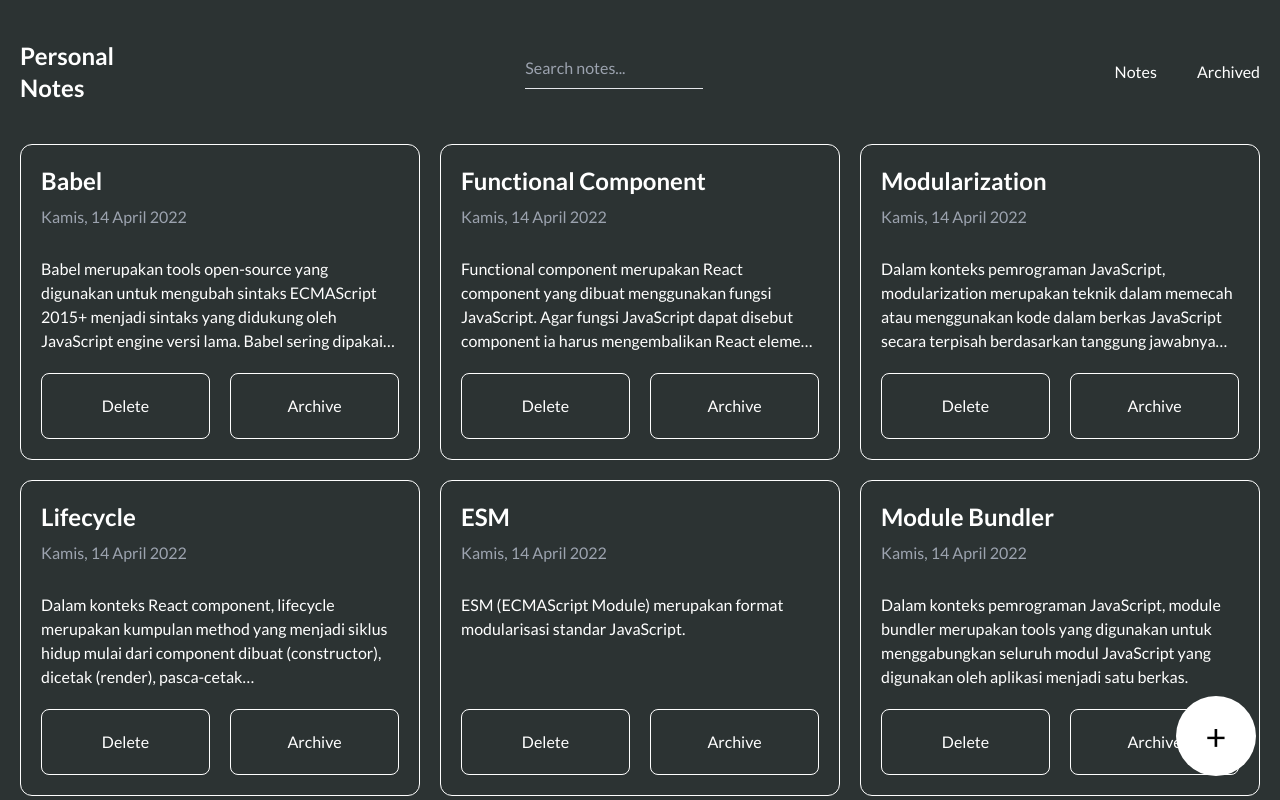
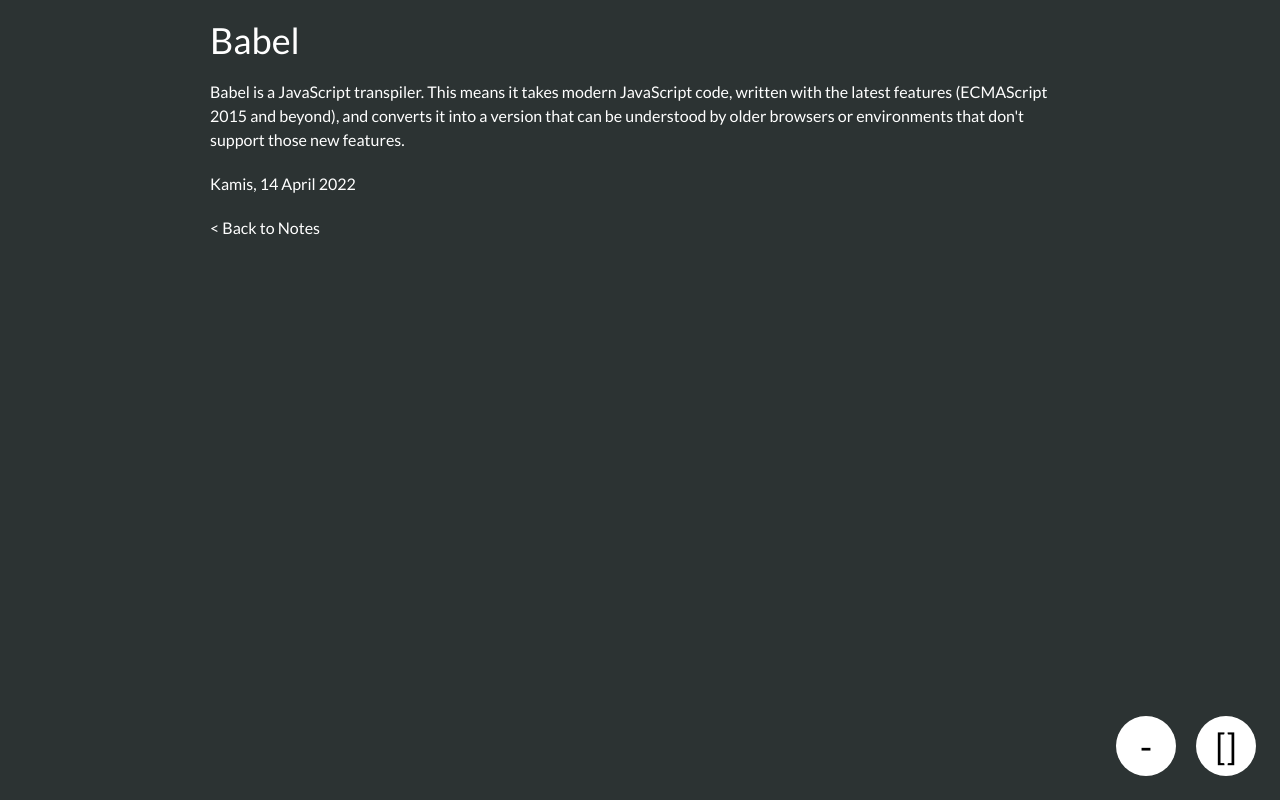
Before and after one commit to iqbalzayn01/personal-notes, a React (Vite) app: page /notes/1 in a window 1280 px wide. Built offline with nearby package versions, Linux system fonts and the light colour scheme.

Commit message:
update note detail, form input, & button

```diff
--- a/src/components/Header/index.jsx
+++ b/src/components/Header/index.jsx
@@ -10,12 +10,17 @@
 
   return (
     <header className="container-base px-5 py-10">
-      <div className="flex items-center justify-between">
+      <div className="flex items-start justify-between">
         <h1 className="font-bold text-2xl text-white">
           Personal <br /> Notes
         </h1>
-        <SearchBar placeholder="Search notes..." updateSearch={updateSearch} />
-        <Navbar />
+        <div className="grid md:grid-cols-2 gap-2 md:gap-1">
+          <Navbar />
+          <SearchBar
+            placeholder="Search notes..."
+            updateSearch={updateSearch}
+          />
+        </div>
       </div>
     </header>
   );
--- a/src/components/Header/navbar.jsx
+++ b/src/components/Header/navbar.jsx
@@ -2,7 +2,7 @@
 
 export default function Navbar() {
   return (
-    <ul className="flex justify-end gap-10">
+    <ul className="flex items-center gap-10">
       <li>
         <Link to="/" className="text-white hover:underline">
           Notes
--- a/src/pages/formInputNotes/index.jsx
+++ b/src/pages/formInputNotes/index.jsx
@@ -1,6 +1,8 @@
 import { useState, useRef } from "react";
 import { useNavigate, Link } from "react-router-dom";
 import PropTypes from "prop-types";
+
+import CButton from "../../components/CButton";
 
 export default function FormInputNotes({ addNote }) {
   const [newNoteTitle, setNewNoteTitle] = useState("");
@@ -29,7 +31,7 @@
   };
 
   return (
-    <section className="container-base p-5">
+    <section className="container-base max-w-[900px] p-5">
       <form
         onSubmit={handleSubmit}
         className="flex h-screen flex-col justify-center gap-5"
@@ -52,16 +54,16 @@
         <div
           ref={newNoteBodyRef}
           id="note"
-          className="bg-transparent min-h-[150px] font-semibold text-xl text-white border border-white outline-none p-2 rounded-xl"
+          className="bg-transparent h-auto font-semibold text-xl text-white border border-white outline-none p-5 rounded-xl"
           contentEditable
           data-placeholder="Add your note . . ."
         />
-        <input
+        <CButton
           type="submit"
-          value="Submit"
-          name="Submit"
-          className="bg-transparent hover:bg-white text-white hover:text-black border border-white rounded-lg px-6 py-5 cursor-pointer"
-        />
+          className="fixed right-6 bottom-6 w-[60px] h-[60px] text-4xl bg-white rounded-full p-1 cursor-pointer"
+        >
+          ✓
+        </CButton>
         <Link to="/" className="text-white hover:underline">
           {`< Back to Notes`}
         </Link>
--- a/src/pages/noteDetail/index.jsx
+++ b/src/pages/noteDetail/index.jsx
@@ -1,6 +1,8 @@
 import PropTypes from "prop-types";
+import parser from "html-react-parser";
 import { useState, useEffect } from "react";
 import { Link, useParams, useNavigate } from "react-router-dom";
+import CButton from "../../components/CButton";
 
 const NoteDetail = ({
   notes,
@@ -28,16 +30,26 @@
   };
 
   if (!note) {
-    return <div>Loading...</div>;
+    return <div>No notes found.</div>;
   }
 
+  const parseNoteBody = (body) => {
+    const paragraphs = body.split(/\n+/).map((paragraph, index) => {
+      return `<p key=${index}>${paragraph}</p>`;
+    });
+
+    return paragraphs.join("");
+  };
+
   return (
-    <section className="container-base p-5">
-      <div className="flex h-screen flex-col justify-center gap-5">
+    <section className="container-base max-w-[900px] p-5">
+      <div className="flex flex-col justify-center gap-5">
         <h2 className="text-4xl text-white">{note.title}</h2>
-        <p className="text-white">{note.body}</p>
+        <div className="flex flex-col gap-2 text-white">
+          {parser(parseNoteBody(note.body))}
+        </div>
         <p className="text-white">{showFormattedDate(note.createdAt)}</p>
-        <div className="flex gap-5">
+        {/* <div className="flex gap-5">
           <button
             onClick={() => handleDelete(note.id)}
             className="w-full bg-transparent text-white hover:bg-red-400 border border-white rounded-lg px-6 py-5 cursor-pointer"
@@ -50,10 +62,26 @@
           >
             {note.archived ? "Restore" : "Archive"}
           </button>
-        </div>
+        </div> */}
         <Link to="/" className="text-white hover:underline">
           {`< Back to Notes`}
         </Link>
+      </div>
+      <div className="fixed right-6 bottom-6 flex items-center gap-5">
+        <CButton
+          type="button"
+          onClick={() => handleDelete(note.id)}
+          className="hover:bg-red-400 w-[60px] h-[60px] text-4xl bg-white rounded-full px-1 cursor-pointer"
+        >
+          -
+        </CButton>
+        <CButton
+          type="button"
+          onClick={() => handleToggleArchive(note.id)}
+          className="hover:bg-yellow-400 w-[60px] h-[60px] text-4xl bg-white rounded-full px-1 cursor-pointer"
+        >
+          []
+        </CButton>
       </div>
     </section>
   );
--- a/src/pages/notes/index.jsx
+++ b/src/pages/notes/index.jsx
@@ -26,7 +26,7 @@
   return (
     <>
       <Header onChange={updateSearch} />
-      <section className="container-base px-5">
+      <section className="container-base px-5 py-5">
         <NotesList
           notes={filteredNotes.filter((note) => !note.archived)}
           removeNote={removeNote}
@@ -38,7 +38,7 @@
           onClick={() => {
             navigate("/form-input");
           }}
-          className="fixed right-6 bottom-6 w-[80px] h-[80px] text-4xl bg-white rounded-full px-6 py-5 cursor-pointer"
+          className="fixed right-6 bottom-6 w-[60px] h-[60px] text-4xl bg-white rounded-full px-1 cursor-pointer"
         >
           +
         </CButton>
--- a/src/pages/notes/notesList.jsx
+++ b/src/pages/notes/notesList.jsx
@@ -8,7 +8,7 @@
         notes.map((note) => (
           <li key={note.id} className="note-item gap-5">
             <article className="flex flex-col gap-2">
-              <Link to={`/note/${note.id}`}>
+              <Link to={`/notes/${note.id}`}>
                 <h2 className="font-bold text-2xl hover:underline">
                   {note.title}
                 </h2>
--- a/src/routes/index.jsx
+++ b/src/routes/index.jsx
@@ -44,7 +44,7 @@
         }
       />
       <Route
-        path="/note/:id"
+        path="/notes/:id"
         element={
           <NoteDetail
             notes={notes}
--- a/src/services/notesFunction.jsx
+++ b/src/services/notesFunction.jsx
@@ -1,8 +1,9 @@
 const addNote = (notes, setNotes, newNote) => {
+  const generateId = Math.floor(Date.now() / 1000);
   const updatedNotes = [
     ...notes,
     {
-      id: notes.length + 1,
+      id: generateId,
       createdAt: new Date().toISOString(),
       archived: false,
       ...newNote,
--- a/src/utils/index.jsx
+++ b/src/utils/index.jsx
@@ -2,42 +2,42 @@
   {
     id: 1,
     title: "Babel",
-    body: "Babel merupakan tools open-source yang digunakan untuk mengubah sintaks ECMAScript 2015+ menjadi sintaks yang didukung oleh JavaScript engine versi lama. Babel sering dipakai ketika kita menggunakan sintaks terbaru termasuk sintaks JSX.",
+    body: "Babel is a JavaScript transpiler. This means it takes modern JavaScript code, written with the latest features (ECMAScript 2015 and beyond), and converts it into a version that can be understood by older browsers or environments that don't support those new features.",
     createdAt: "2022-04-14T04:27:34.572Z",
     archived: false,
   },
   {
     id: 2,
     title: "Functional Component",
-    body: "Functional component merupakan React component yang dibuat menggunakan fungsi JavaScript. Agar fungsi JavaScript dapat disebut component ia harus mengembalikan React element dan dipanggil layaknya React component.",
+    body: "In React, a functional component is a fundamental building block for creating UI interfaces. It's essentially a JavaScript function that describes what part of the UI should look like and how it should behave.",
     createdAt: "2022-04-14T04:27:34.572Z",
     archived: false,
   },
   {
     id: 3,
     title: "Modularization",
-    body: "Dalam konteks pemrograman JavaScript, modularization merupakan teknik dalam memecah atau menggunakan kode dalam berkas JavaScript secara terpisah berdasarkan tanggung jawabnya masing-masing.",
+    body: "Modularization is a fundamental concept across various fields. It refers to the practice of breaking down a system into smaller, self-contained units called modules. These modules are designed to work independently but can also be interconnected to achieve a more complex functionality.",
     createdAt: "2022-04-14T04:27:34.572Z",
     archived: false,
   },
   {
     id: 4,
     title: "Lifecycle",
-    body: "Dalam konteks React component, lifecycle merupakan kumpulan method yang menjadi siklus hidup mulai dari component dibuat (constructor), dicetak (render), pasca-cetak (componentDidMount), dan sebagainya. ",
+    body: "In React, a component goes through a series of stages during its existence, from creation to removal. This journey is called the component lifecycle. It's important to understand these stages because they allow you to control the component's behavior and perform actions at specific points in its lifespan.",
     createdAt: "2022-04-14T04:27:34.572Z",
     archived: false,
   },
   {
     id: 5,
     title: "ESM",
-    body: "ESM (ECMAScript Module) merupakan format modularisasi standar JavaScript.",
+    body: "ESM stands for ECMAScript Modules. It's the modern, standardized way to organize code into reusable modules in JavaScript. ",
     createdAt: "2022-04-14T04:27:34.572Z",
     archived: false,
   },
   {
     id: 6,
     title: "Module Bundler",
-    body: "Dalam konteks pemrograman JavaScript, module bundler merupakan tools yang digunakan untuk menggabungkan seluruh modul JavaScript yang digunakan oleh aplikasi menjadi satu berkas.",
+    body: "A module bundler is a developer tool specifically designed for JavaScript. It essentially deals with organizing and combining separate JavaScript files  into a single file, typically for use in web browsers.",
     createdAt: "2022-04-14T04:27:34.572Z",
     archived: false,
   },
```
